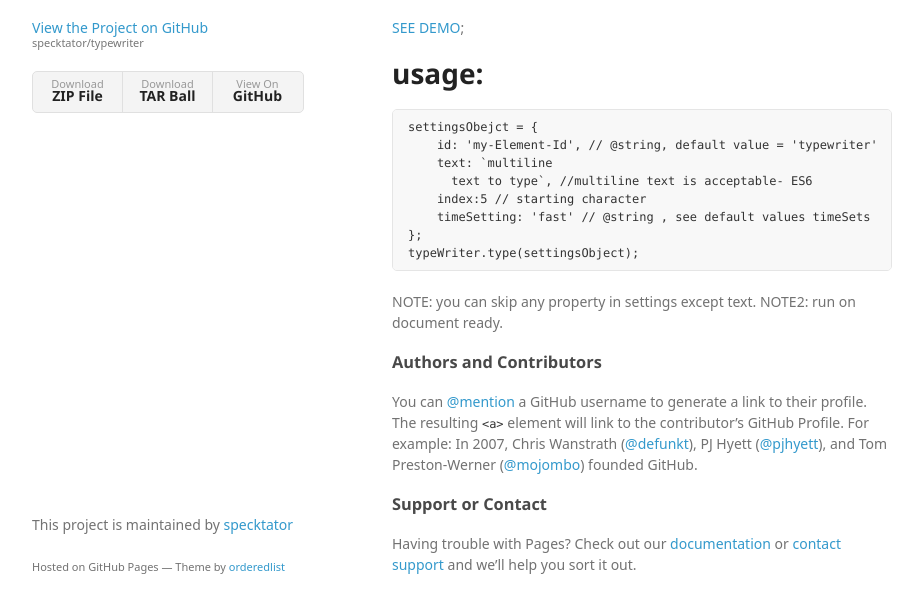
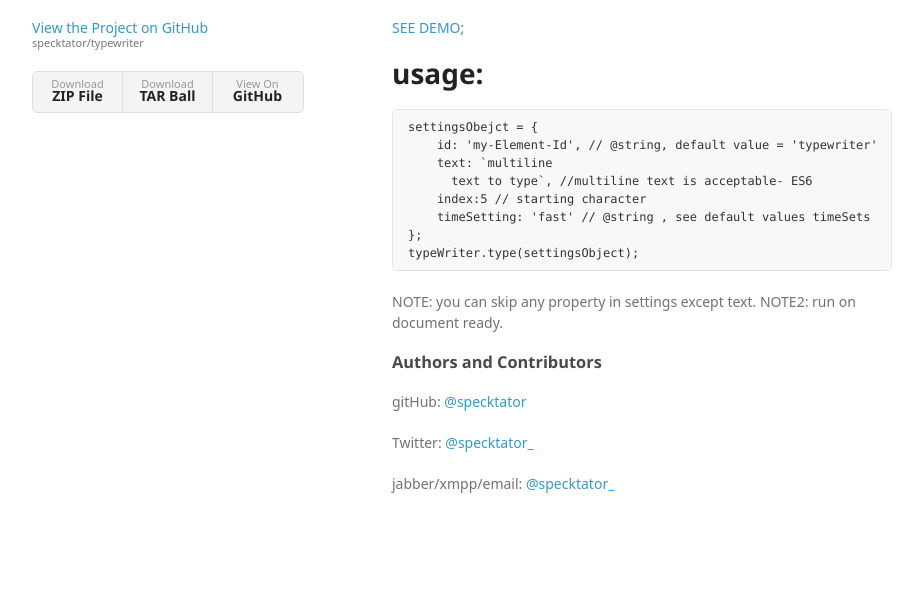
Before and after one commit to specktator/typewriter, a plain HTML site: page index.html in a window 1280 px wide. Shown: the part 154-766 px from the top of the page, without its empty margins (178-1101 px from the left). Drawn offline with Linux system fonts and the light colour scheme; a web font is replaced by a local one.

Commit message:
Update index.html

```diff
--- a/index.html
+++ b/index.html
@@ -54,18 +54,12 @@ NOTE2: run on document ready.</p>
 <h3>
 <a id="authors-and-contributors" class="anchor" href="#authors-and-contributors" aria-hidden="true"><span class="octicon octicon-link"></span></a>Authors and Contributors</h3>
 
-<p>You can <a href="https://github.com/blog/821" class="user-mention">@mention</a> a GitHub username to generate a link to their profile. The resulting <code>&lt;a&gt;</code> element will link to the contributor’s GitHub Profile. For example: In 2007, Chris Wanstrath (<a href="https://github.com/defunkt" class="user-mention">@defunkt</a>), PJ Hyett (<a href="https://github.com/pjhyett" class="user-mention">@pjhyett</a>), and Tom Preston-Werner (<a href="https://github.com/mojombo" class="user-mention">@mojombo</a>) founded GitHub.</p>
+<p>gitHub: <a href="https://github.com/specktator" class="user-mention">@specktator</a></p>
+<p>Twitter: <a href="https://twitter.com/specktator_" class="user-mention">@specktator_</a></p>
+<p>jabber/xmpp/email: <a href="https://twitter.com/specktator_" class="user-mention">@specktator_</a></p>
 
 <h3>
-<a id="support-or-contact" class="anchor" href="#support-or-contact" aria-hidden="true"><span class="octicon octicon-link"></span></a>Support or Contact</h3>
 
-<p>Having trouble with Pages? Check out our <a href="https://help.github.com/pages">documentation</a> or <a href="https://github.com/contact">contact support</a> and we’ll help you sort it out.</p>
-      </section>
-      <footer>
-        <p>This project is maintained by <a href="https://github.com/specktator">specktator</a></p>
-        <p><small>Hosted on GitHub Pages &mdash; Theme by <a href="https://github.com/orderedlist">orderedlist</a></small></p>
-      </footer>
-    </div>
     <script src="javascripts/scale.fix.js"></script>
 
   </body>
```
